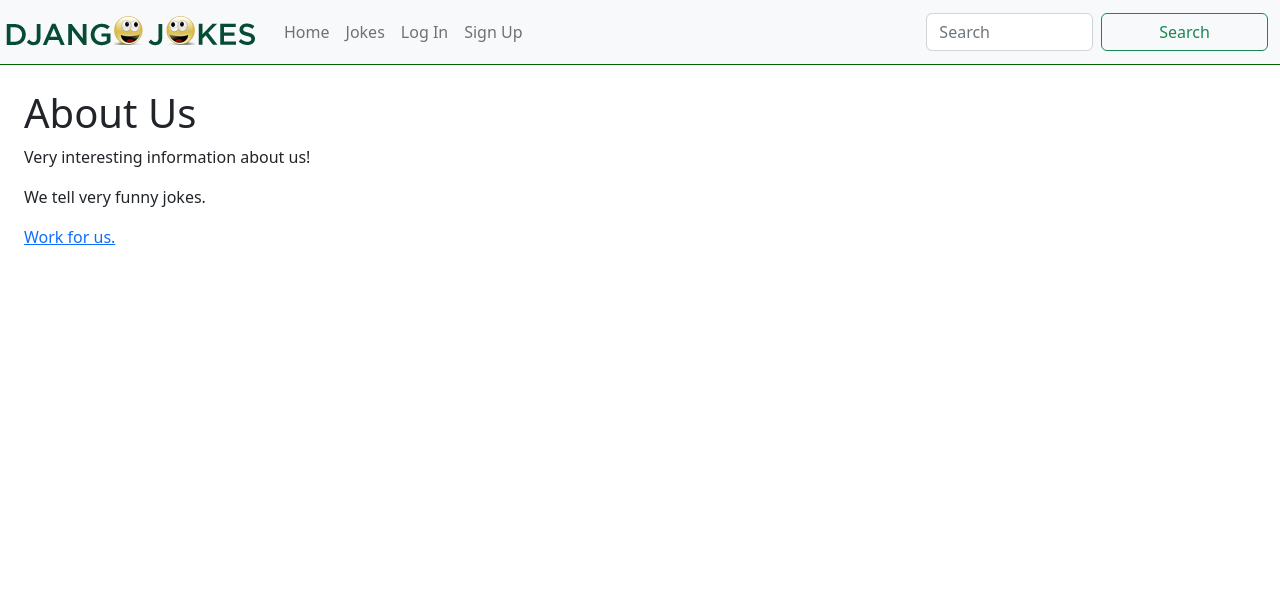
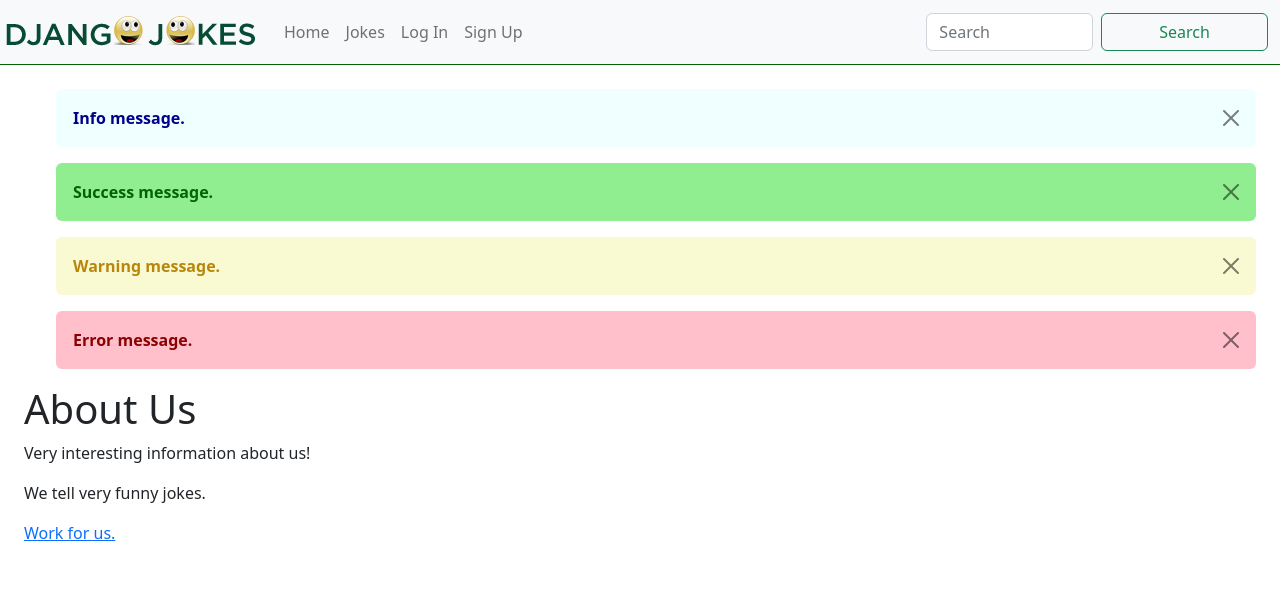
Before and after one commit to Mtech916/djangojokes.com, a Django app: page /about-us/ in a window 1280 px wide. Shown: the top 591 px of the page. Run offline with Django 4.2, Linux system fonts and the light colour scheme; some libraries are stand-ins or nearby versions.

Commit message:
Setup Success Mixins

```diff
--- a/pages/views.py
+++ b/pages/views.py
@@ -9,10 +9,10 @@ class HomePageView(TemplateView):
 class AboutPageView(TemplateView):
     template_name = "pages/about-us.html"
 
-    # def get(self, request, *args, **kwargs):
-    #     messages.debug(request, "Debug message.")
-    #     messages.info(request, "Info message.")
-    #     messages.success(request, "Success message.")
-    #     messages.warning(request, "Warning message.")
-    #     messages.error(request, "Error message.")
-    #     return super().get(request, args, kwargs)
+    def get(self, request, *args, **kwargs):
+        messages.debug(request, "Debug message.")
+        messages.info(request, "Info message.")
+        messages.success(request, "Success message.")
+        messages.warning(request, "Warning message.")
+        messages.error(request, "Error message.")
+        return super().get(request, args, kwargs)
--- a/templates/_base.html
+++ b/templates/_base.html
@@ -73,7 +73,7 @@
   <ul>
     {% for message in messages %}
     <div class="alert message{{ message.tags }} alert-dismissible" role="alert">
-      <strong>{{ message }}</strong>
+      <strong>{{message}}</strong>
       <button type="buton" class="btn-close" data-dismiss="alert" aria-label="Close"></button>
     </div>
     {% endfor %}
--- a/users/models.py
+++ b/users/models.py
@@ -7,4 +7,4 @@ class CustomUser(AbstractUser):
     dob = models.DateField(verbose_name="Date of Birth", null=True, blank=True)
 
     def get_absolute_url(self):
-        return reverse("my_account")
+        return reverse("my-account")
--- a/users/views.py
+++ b/users/views.py
@@ -1,5 +1,6 @@
 from django.contrib.auth import get_user_model
 from django.contrib.auth.mixins import LoginRequiredMixin
+from django.contrib.messages.views import SuccessMessageMixin
 from django.urls import reverse_lazy
 from django.views.generic import UpdateView
 
@@ -12,9 +13,10 @@ class CustomPasswordChangeView(LoginRequiredMixin, PasswordChangeView):
     success_url = reverse_lazy("my-account")
 
 
-class MyAccountPageView(LoginRequiredMixin, UpdateView):
+class MyAccountPageView(SuccessMessageMixin, LoginRequiredMixin, UpdateView):
     model = get_user_model()
     form_class = CustomUserChangeForm
+    success_message = "Update Successful"
     template_name = "account/my_account.html"
 
     def get_object(self):
```
